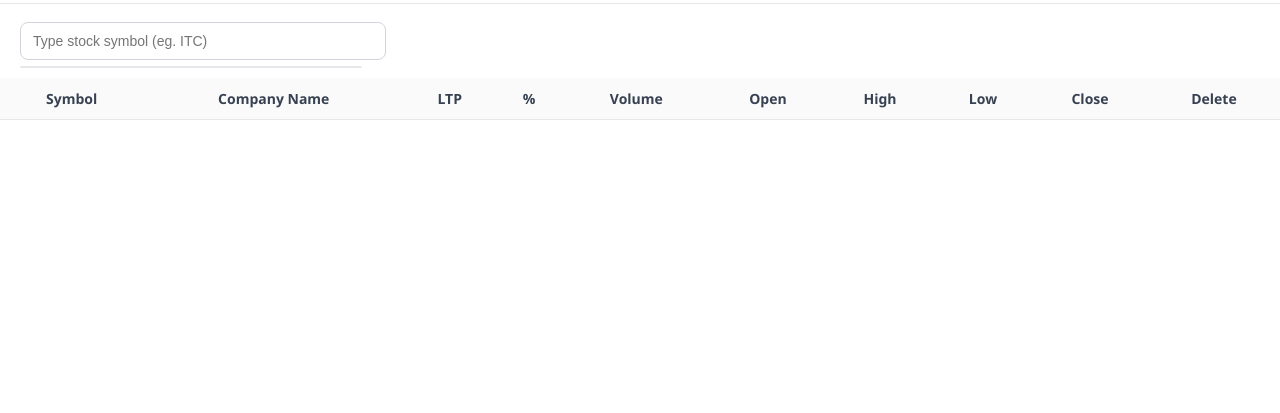
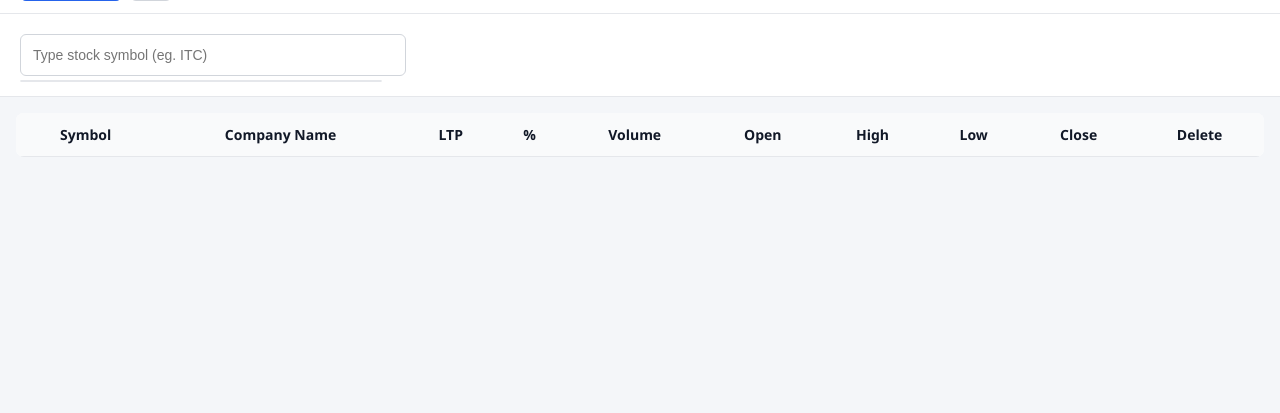
Before and after one commit to mrchopzy-ui/kotak-watchlist, a Flask app: page / in a window 1280 px wide. Shown: the part 192-605 px from the top of the page. Run offline with Flask 3, Linux system fonts and the light colour scheme; data comes from the database, SQL or seed files in the repository; data that the repository does not hold is empty; parts of the project's set-up code (start-up, migrations or seed data) failed here and were passed over.

Commit message:
Update style.css

```diff
--- a/static/style.css
+++ b/static/style.css
@@ -1,137 +1,132 @@
 body {
     font-family: "Segoe UI", system-ui, sans-serif;
-    background: #ffffff;
+    background: #f4f6f9;
     margin: 0;
-    color: #1f2937;
+    color: #111827;
 }
 
-/* ================= HEADER ================= */
 .top-bar {
     background: #ffffff;
-    padding: 28px 24px 18px;
+    padding: 28px 40px;
     border-bottom: 1px solid #e5e7eb;
     display: flex;
     justify-content: center;
 }
 
 .logo {
-    height: 88px;
-    object-fit: contain;
+    height: 90px;
 }
 
-/* ================= TABS ================= */
 .tabs {
     display: flex;
     gap: 8px;
-    padding: 14px 20px;
+    padding: 12px 20px;
     background: #ffffff;
     border-bottom: 1px solid #e5e7eb;
 }
 
 .tab {
-    padding: 7px 16px;
-    border-radius: 8px;
-    border: 1px solid #e5e7eb;
-    background: #fafafa;
+    padding: 8px 16px;
+    border-radius: 6px;
+    border: 1px solid #d1d5db;
+    background: #ffffff;
     cursor: pointer;
     font-size: 14px;
-    transition: all 0.2s ease;
-}
-
-.tab:hover {
-    border-color: #f59e0b;
 }
 
 .tab.active {
-    background: linear-gradient(90deg, #fbbf24, #ec4899);
+    background: #2563eb;
     color: #ffffff;
-    border: none;
+    border-color: #2563eb;
 }
 
 .tab.add {
     font-weight: 600;
 }
 
-/* ================= SEARCH ================= */
 .search-box {
     position: relative;
-    padding: 18px 20px;
+    padding: 20px;
     background: #ffffff;
+    border-bottom: 1px solid #e5e7eb;
 }
 
 .search-box input {
-    width: 340px;
-    padding: 10px 12px;
+    width: 360px;
+    padding: 12px;
     font-size: 14px;
-    border-radius: 8px;
+    border-radius: 6px;
     border: 1px solid #d1d5db;
 }
 
 #suggestions {
     position: absolute;
     background: #ffffff;
-    width: 340px;
+    width: 360px;
     border: 1px solid #e5e7eb;
-    border-radius: 8px;
-    margin-top: 6px;
-    z-index: 20;
+    border-radius: 6px;
+    margin-top: 4px;
+    z-index: 10;
 }
 
 .suggestion-item {
-    padding: 9px 12px;
+    padding: 10px 12px;
     cursor: pointer;
 }
 
 .suggestion-item:hover {
-    background: #fef3c7;
+    background: #f3f4f6;
 }
 
-/* ================= TABLE ================= */
+.table-wrapper {
+    padding: 16px;
+}
+
 table {
     width: 100%;
     border-collapse: collapse;
     background: #ffffff;
+    border-radius: 8px;
+    overflow: hidden;
 }
 
 th, td {
-    padding: 11px;
+    padding: 12px;
     text-align: center;
     border-bottom: 1px solid #e5e7eb;
     font-size: 14px;
 }
 
 th {
-    background: #fafafa;
+    background: #f9fafb;
     font-weight: 600;
-    color: #374151;
 }
 
 tr:hover {
-    background: #fffbeb;
+    background: #f3f4f6;
 }
 
-/* ================= PRICE BLINK ================= */
+/* Price blink */
 .blink-up {
+    color: #15803d;
     animation: upFlash 0.6s ease;
-    color: #15803d;
 }
 
 .blink-down {
+    color: #b91c1c;
     animation: downFlash 0.6s ease;
-    color: #b91c1c;
 }
 
 @keyframes upFlash {
-    0% { background: #dcfce7; }
-    100% { background: transparent; }
+    from { background: #dcfce7; }
+    to { background: transparent; }
 }
 
 @keyframes downFlash {
-    0% { background: #fee2e2; }
-    100% { background: transparent; }
+    from { background: #fee2e2; }
+    to { background: transparent; }
 }
 
-/* ================= BUTTONS ================= */
 button {
     background: none;
     border: none;
@@ -141,5 +136,5 @@ button {
 }
 
 button:hover {
-    color: #dc2626;
+    color: #ef4444;
 }
```
